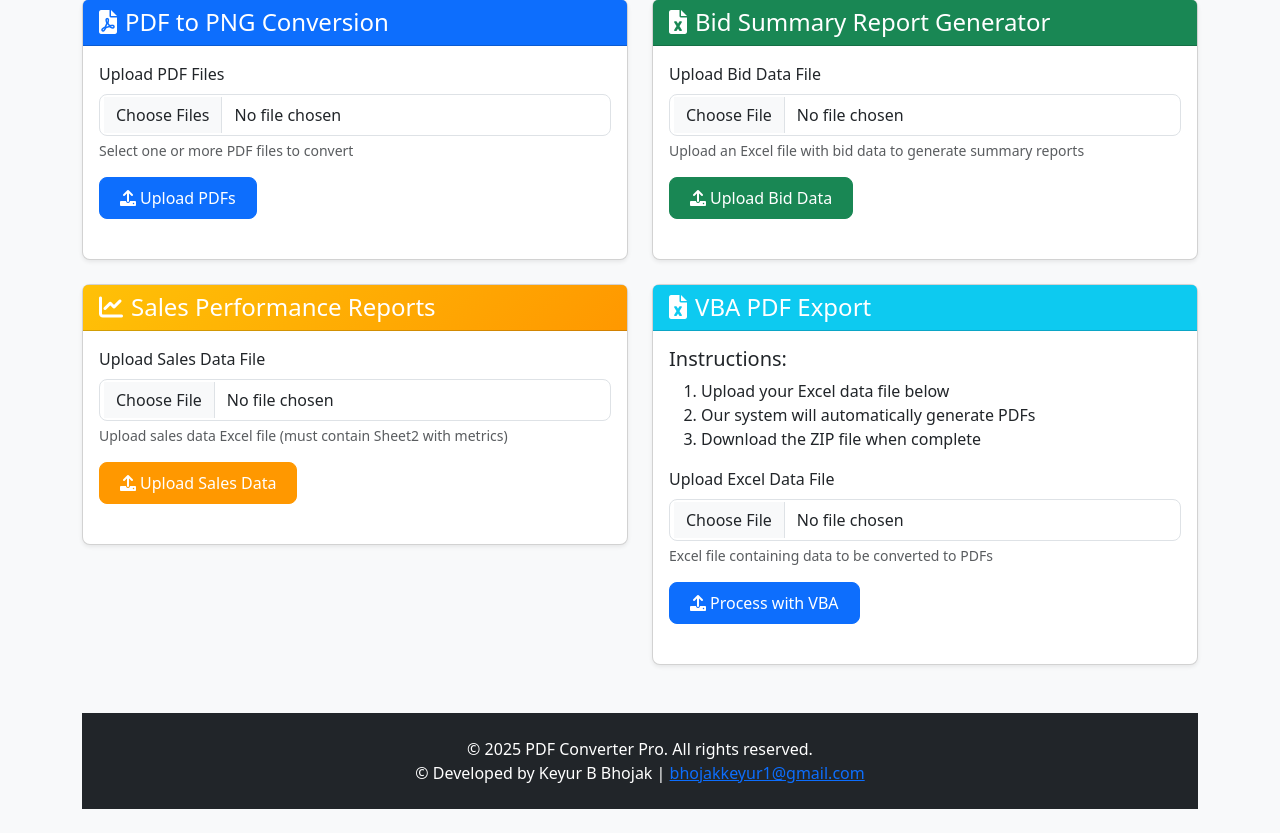
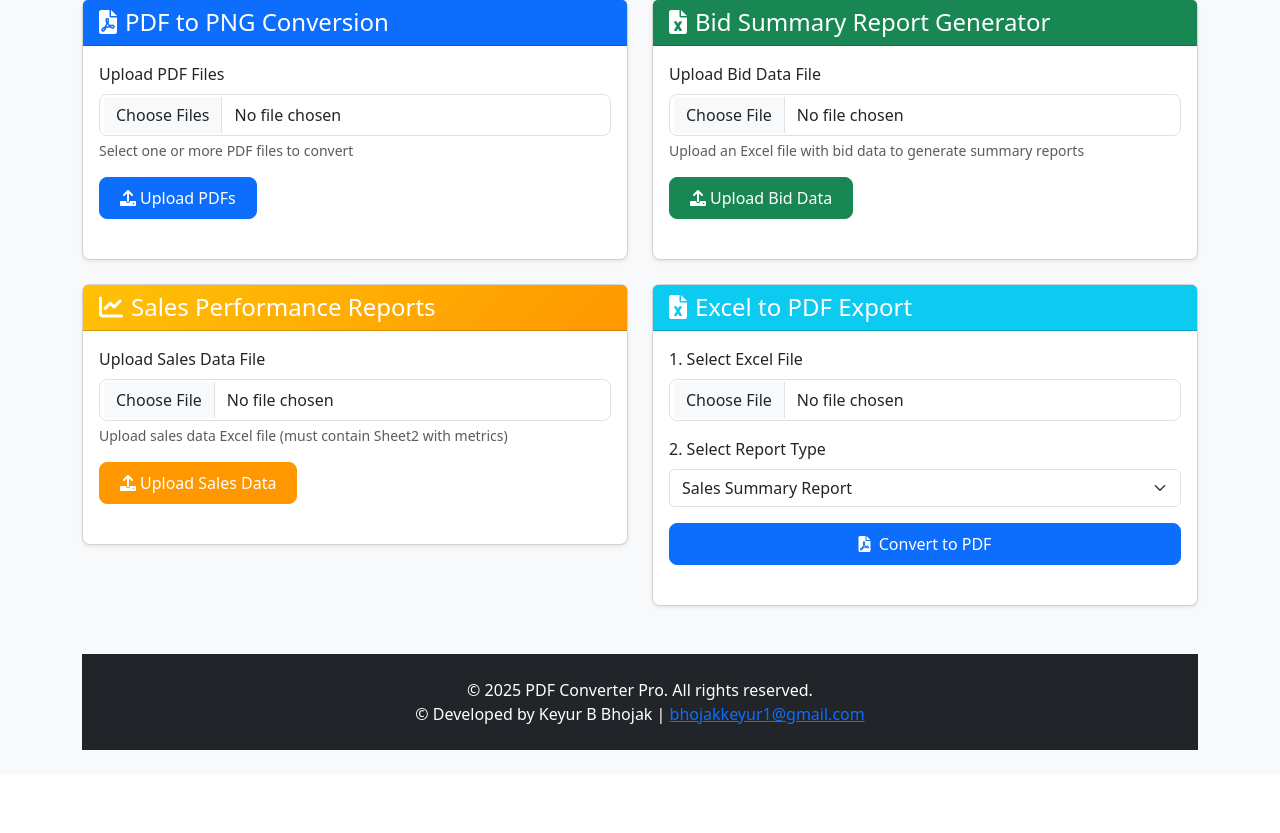
Before and after one commit to keyurbhojak1992/pdf-converter-pro, a Flask app: page /dashboard in a window 1280 px wide. Shown: the part 157-990 px from the top of the page. After the commit the page ends 907 px from the top, so only its background shows below. Run offline with Flask 3, Linux system fonts and the light colour scheme.

Commit message:
Update dashboard.html

```diff
--- a/templates/dashboard.html
+++ b/templates/dashboard.html
@@ -173,40 +173,36 @@
 <div class="col-lg-6 mt-4">
     <div class="card shadow-sm">
         <div class="card-header bg-info text-white">
-            <h4 class="mb-0"><i class="fas fa-file-excel me-2"></i>VBA PDF Export</h4>
+            <h4 class="mb-0"><i class="fas fa-file-excel me-2"></i>Excel to PDF Export</h4>
         </div>
         <div class="card-body">
-            <div class="mb-3">
-                <h5>Instructions:</h5>
-                <ol>
-                    <li>Upload your Excel data file below</li>
-                    <li>Our system will automatically generate PDFs</li>
-                    <li>Download the ZIP file when complete</li>
-                </ol>
-            </div>
-
-            <!-- Upload Form -->
             <form method="POST" action="{{ url_for('process_vba_excel') }}" enctype="multipart/form-data" class="mb-4">
                 <div class="mb-3">
-                    <label class="form-label">Upload Excel Data File</label>
+                    <label class="form-label">1. Select Excel File</label>
                     <input class="form-control" type="file" name="file" accept=".xlsx,.xlsm" required>
-                    <div class="form-text">Excel file containing data to be converted to PDFs</div>
                 </div>
-                <button type="submit" class="btn btn-primary">
-                    <i class="fas fa-upload me-1"></i>Process with VBA
+
+                <div class="mb-3">
+                    <label class="form-label">2. Select Report Type</label>
+                    <select name="vba_type" class="form-select" required>
+                        <option value="sales">Sales Summary Report</option>
+                        <option value="bid">Bid Summary Report</option>
+                    </select>
+                </div>
+
+                <button type="submit" class="btn btn-primary w-100">
+                    <i class="fas fa-file-pdf me-1"></i> Convert to PDF
                 </button>
             </form>
 
-            <!-- Download Button (only shown when processing complete) -->
             {% if 'vba_zip_file' in session %}
             <div class="alert alert-success">
-                <i class="fas fa-check-circle me-2"></i>Processing complete! Ready to download {{ session['vba_generated_count'] }} PDFs.
+                <i class="fas fa-check-circle me-2"></i>
+                Conversion complete! {{ session['vba_generated_count'] }} PDFs generated.
             </div>
-            <div class="d-grid gap-2">
-                <a href="{{ url_for('download_all_vba_pdfs') }}" class="btn btn-success">
-                    <i class="fas fa-file-archive me-1"></i>Download All PDFs as ZIP
-                </a>
-            </div>
+            <a href="{{ url_for('download_all_vba_pdfs') }}" class="btn btn-success w-100">
+                <i class="fas fa-file-archive me-1"></i> Download All PDFs (ZIP)
+            </a>
             {% endif %}
         </div>
     </div>
```
